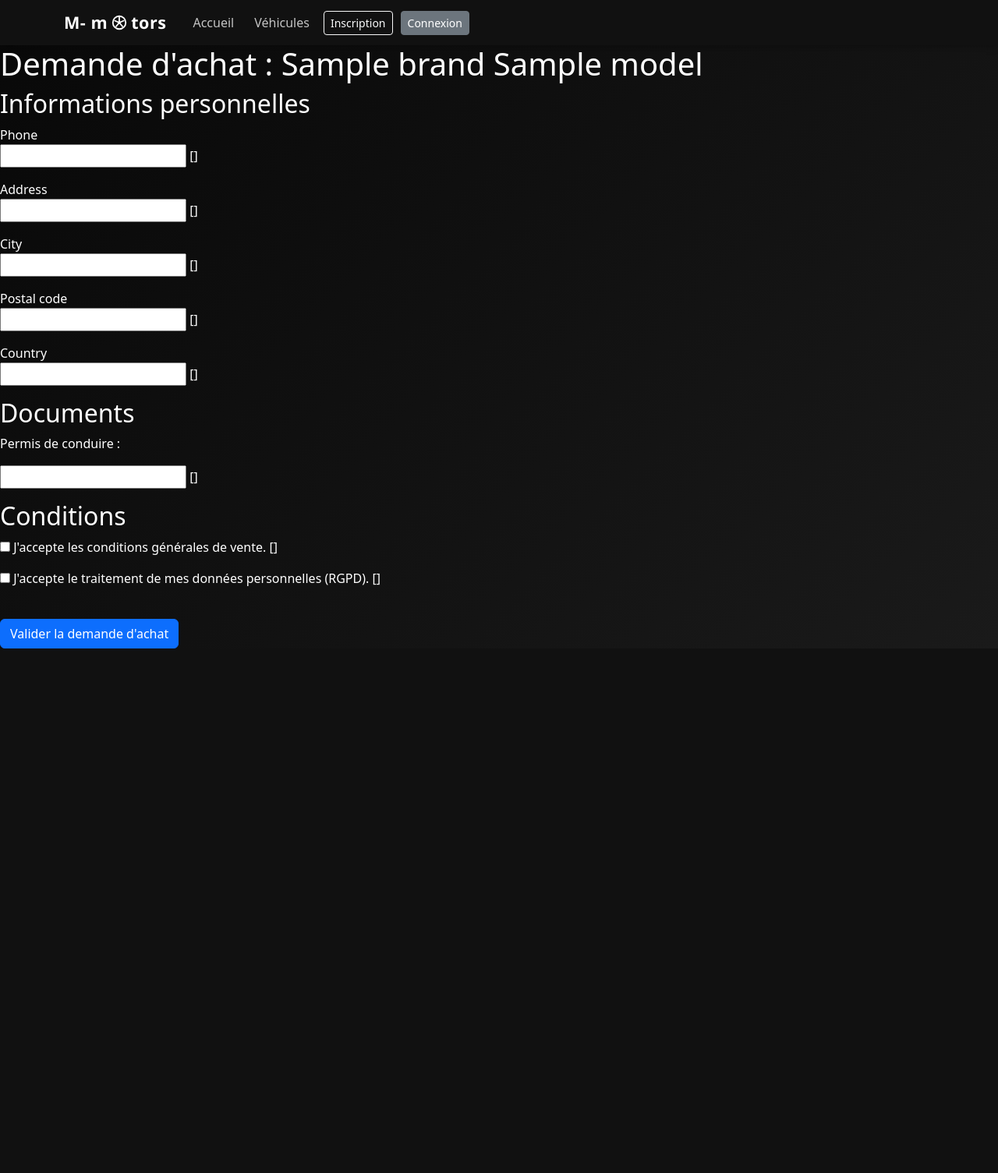
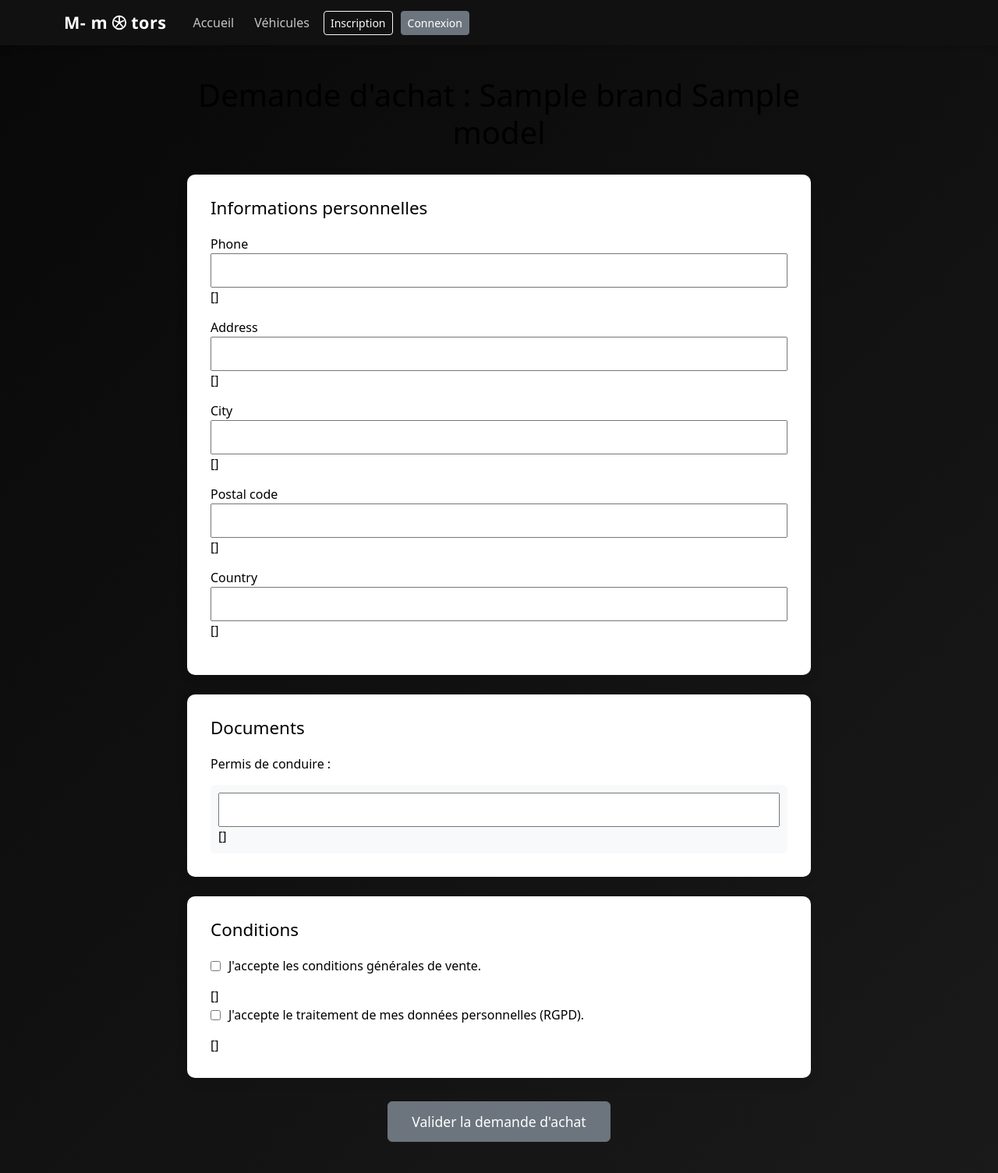
Before and after one commit to Krikcor/Stud-motors, a Django app: template src/client/templates/client/reservation_form.html in a window 1280 px wide. Shown: the whole page at 78% size. Before the commit the page ends 832 px from the top, so only its background shows below. Run offline with Django 5.2, Linux system fonts and the light colour scheme; the template is opened without the code that fills it: most values are stand-ins (such as "Sample title", 1, 10 or a date in 2020); form fields are guessed from the names that the template uses.

Commit message:
reservation_form success et client frontend fait

```diff
--- a/src/client/templates/client/reservation_form.html
+++ b/src/client/templates/client/reservation_form.html
@@ -10,7 +10,91 @@
 
 {% block content %}
 
-<h1>
+<style>
+
+.request-form-container{
+    max-width:800px;
+    margin:40px auto;
+}
+
+.request-card{
+    background:white;
+    padding:30px;
+    border-radius:10px;
+    box-shadow:0 4px 15px rgba(0,0,0,0.08);
+    margin-bottom:25px;
+}
+
+/* TEXTE EN NOIR */
+
+.request-card,
+.request-card p,
+.request-card label,
+.request-card h2,
+.vehicle-title{
+    color:black;
+}
+
+.request-card h2{
+    font-size:1.4rem;
+    margin-bottom:20px;
+}
+
+.request-card p{
+    margin-bottom:15px;
+}
+
+.request-form-container input,
+.request-form-container select,
+.request-form-container textarea{
+    width:100%;
+    padding:8px 10px;
+    color:black;
+}
+
+/* champs fichiers */
+
+.file-field{
+    padding:10px;
+    background:#f8f9fa;
+    border-radius:6px;
+}
+
+/* checkbox alignée pour conditions et options */
+
+.checkbox-line{
+    display:flex;
+    align-items:center;
+    gap:10px;
+    margin-bottom:10px;
+}
+
+.checkbox-line input{
+    width:auto;
+}
+
+/* bouton */
+
+.submit-area{
+    text-align:center;
+    margin-top:30px;
+}
+
+.submit-area button{
+    padding:12px 30px;
+    font-size:1.1rem;
+}
+
+.vehicle-title{
+    text-align:center;
+    margin-bottom:30px;
+}
+
+</style>
+
+<div class="request-form-container">
+
+<h1 class="vehicle-title">
     {% if vehicle.vehicle_type == "rental" %}
         Demande de location :
     {% else %}
@@ -24,102 +108,135 @@
 
     {{ form.non_field_errors }}
 
+    <!-- INFORMATIONS PERSONNELLES -->
+
+    <div class="request-card">
+
         <h2>Informations personnelles</h2>
 
         <p>
-        {{ form.phone.label_tag }}<br>
+            {{ form.phone.label_tag }}
             {{ form.phone }}
             {{ form.phone.errors }}
         </p>
 
         <p>
-        {{ form.address.label_tag }}<br>
+            {{ form.address.label_tag }}
             {{ form.address }}
             {{ form.address.errors }}
         </p>
 
         <p>
-        {{ form.city.label_tag }}<br>
+            {{ form.city.label_tag }}
             {{ form.city }}
             {{ form.city.errors }}
         </p>
 
         <p>
-        {{ form.postal_code.label_tag }}<br>
+            {{ form.postal_code.label_tag }}
             {{ form.postal_code }}
             {{ form.postal_code.errors }}
         </p>
 
         <p>
-        {{ form.country.label_tag }}<br>
+            {{ form.country.label_tag }}
             {{ form.country }}
             {{ form.country.errors }}
         </p>
 
+    </div>
+
+    <!-- DOCUMENTS -->
+
+    <div class="request-card">
 
         <h2>Documents</h2>
 
         <p>Permis de conduire :</p>
-        <p>
+
+        <div class="file-field">
             {{ form.driver_license }}
             {{ form.driver_license.errors }}
-        </p>
+        </div>
 
         {% if vehicle.vehicle_type == "rental" %}
 
-        <p>Pièce d'identité :</p>
-        <p>
+        <p class="mt-3">Pièce d'identité :</p>
+
+        <div class="file-field">
             {{ form.identity_document }}
             {{ form.identity_document.errors }}
-        </p>
+        </div>
 
-        <p>Justificatif de domicile :</p>
-        <p>
+        <p class="mt-3">Justificatif de domicile :</p>
+
+        <div class="file-field">
             {{ form.proof_of_address }}
             {{ form.proof_of_address.errors }}
-        </p>
-
+        </div>
 
         {% if form.rental_options %}
-        <h2>Options de location</h2>
-        {{ form.rental_options }}
+            <h2 class="mt-4">Options de location</h2>
+
+            <div>
+                {% for option in form.rental_options %}
+                    <p class="checkbox-line">
+                        {{ option.tag }}
+                        {{ option.choice_label }}
+                    </p>
+                {% endfor %}
+            </div>
+
             {{ form.rental_options.errors }}
         {% endif %}
+
         {% endif %}
+
+    </div>
+
+    <!-- CONDITIONS -->
+
+    <div class="request-card">
 
         <h2>Conditions</h2>
 
-    <p>
-        <label>
+        <p class="checkbox-line">
             {{ form.accepted_terms }}
             {% if vehicle.vehicle_type == "rental" %}
                 J'accepte les conditions générales de location.
             {% else %}
                 J'accepte les conditions générales de vente.
             {% endif %}
-        </label>
-        {{ form.accepted_terms.errors }}
         </p>
 
-    <p>
-        <label>
+        {{ form.accepted_terms.errors }}
+
+        <p class="checkbox-line">
             {{ form.accepted_gdpr }}
             J'accepte le traitement de mes données personnelles (RGPD).
-        </label>
-        {{ form.accepted_gdpr.errors }}
         </p>
 
-    <br>
+        {{ form.accepted_gdpr.errors }}
 
-    <button type="submit" class="btn btn-primary">
+    </div>
+
+    <div class="submit-area">
+
+        <button type="submit" class="btn btn-secondary">
+
             {% if vehicle.vehicle_type == "rental" %}
                 Valider la demande de location
             {% else %}
                 Valider la demande d'achat
             {% endif %}
+
         </button>
 
+    </div>
+
 </form>
+
+</div>
 
 {% if vehicle.vehicle_type == "rental" %}
 <script>
@@ -142,7 +259,6 @@ document.addEventListener("DOMContentLoaded", function() {
     });
 });
 </script>
-
 {% endif %}
 
 {% endblock %}
```
Also changed, not shown: src/client/templates/client/pageclient.html (+47 -17 lines), src/client/templates/client/success.html (+52 -10 lines). Lines whose indentation alone changed are shown as unchanged.
